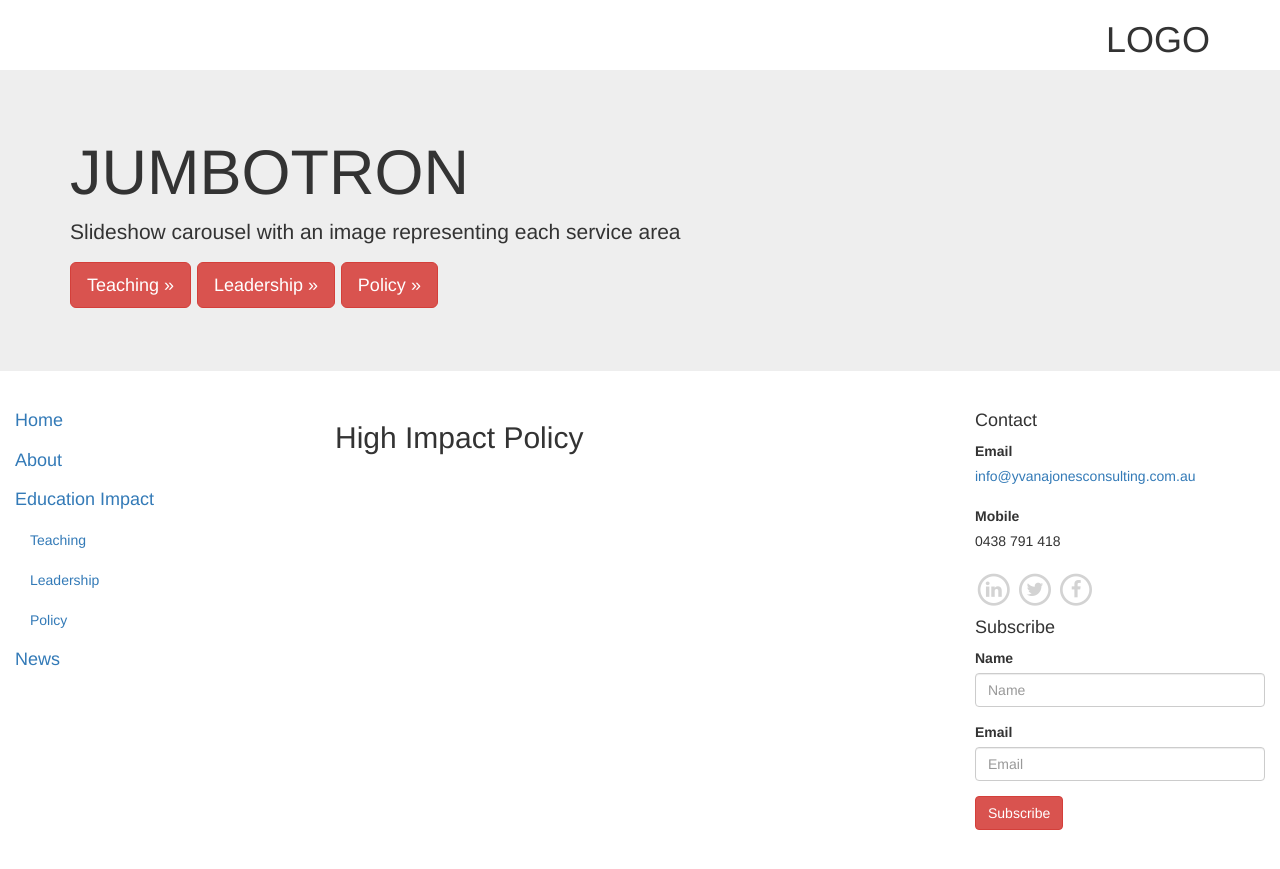
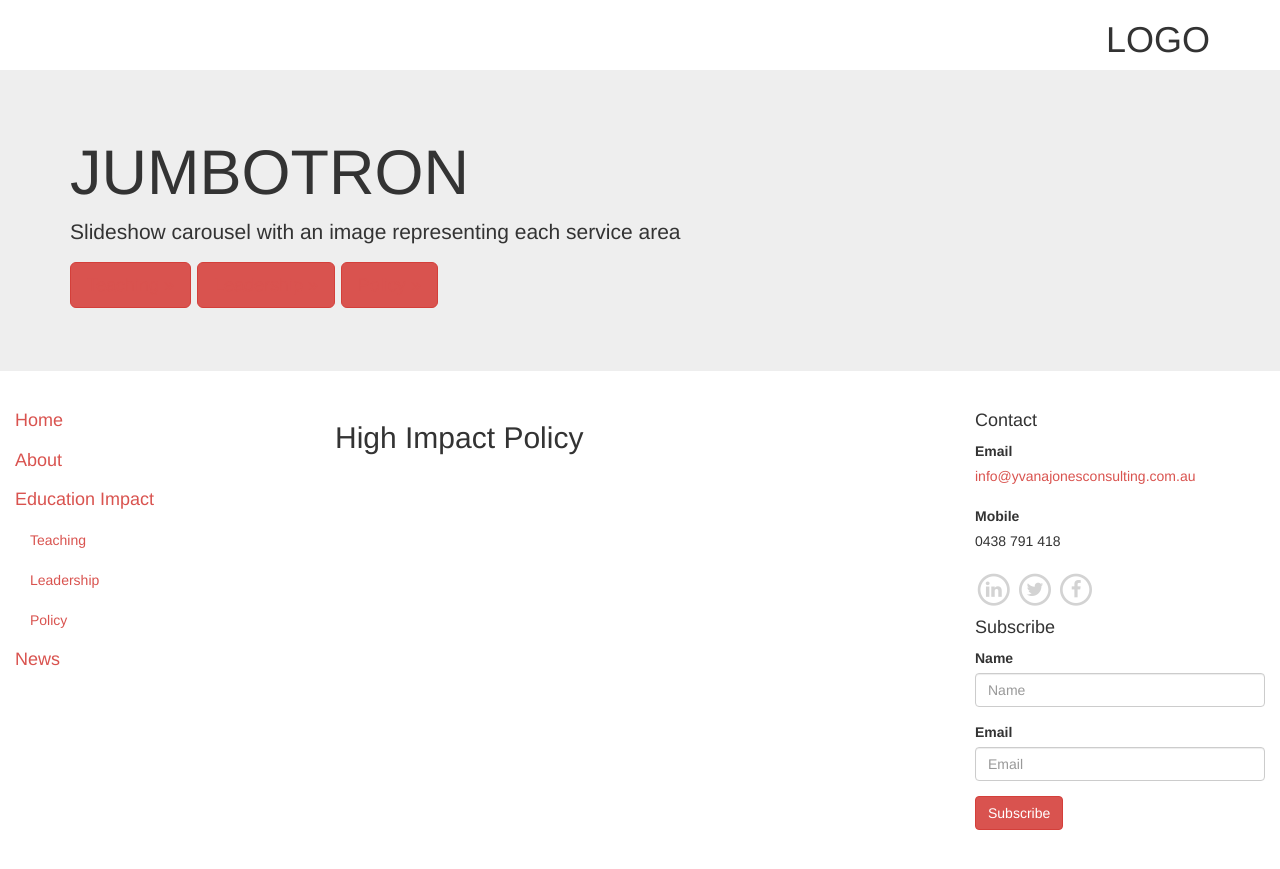
Before and after one commit to idm/idm.github.io, a Jekyll site: the page built from yjc/policy.md, in a window 1280 px wide. Shown: the top 869 px of the page. Built offline with Jekyll 4.4.1, drawn with Linux system fonts in a browser that asks for light colours; nearby versions of some CDN libraries.

Commit message:
made links red (#d9534f)

```diff
--- a/_layouts/yjc.html
+++ b/_layouts/yjc.html
@@ -8,6 +8,18 @@
 <link rel="stylesheet" href="//maxcdn.bootstrapcdn.com/font-awesome/4.1.0/css/font-awesome.min.css">
 
 <title> {{ page.title }} </title>
+
+<style type="text/css">
+a:hover,
+a:active,
+a:visited,
+a:link {
+  color: #d9534f;
+}
+a {
+    text-decoration: none !important;
+}
+</style>
 </head>
 
 <body>
```
